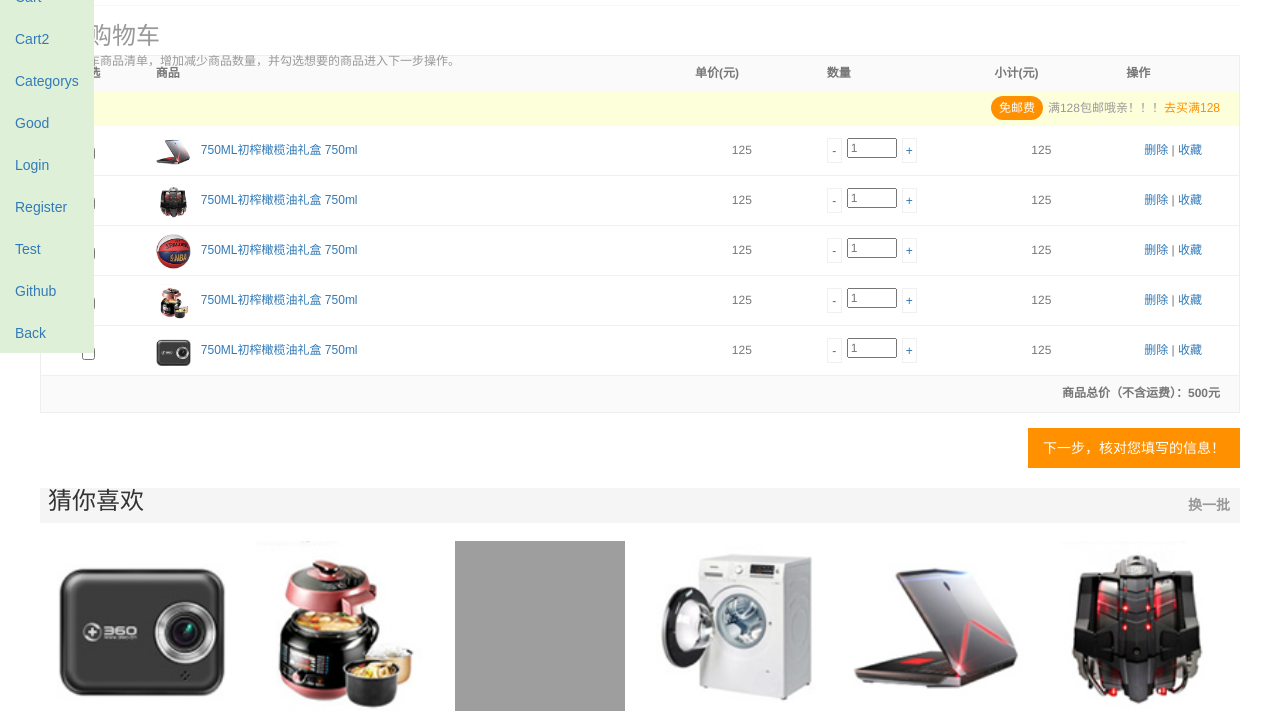
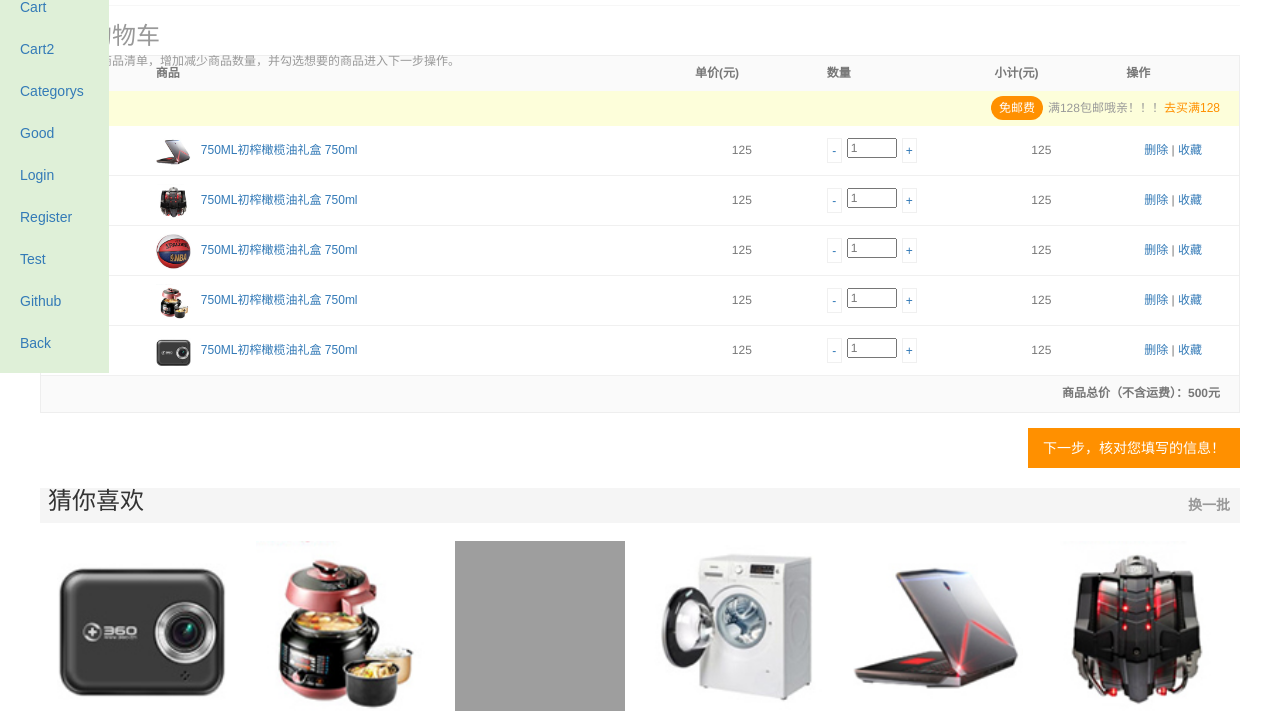
Before and after one commit to cwy007/manmanmai-store, a plain HTML site: page cart.html in a window 1280 px wide. Shown: the part 145-860 px from the top of the page. Drawn offline with nearby package versions, Linux system fonts and the light colour scheme; grey boxes are pictures that could not be loaded.

Commit message:
set sidebar padding

```diff
--- a/cart.html
+++ b/cart.html
@@ -19,7 +19,7 @@
 </head>
 <body>
 	<!-- sidebar -->
-	<ul class="nav nav-pills nav-stacked bg-success" style="position: fixed; left: 0; top: 10%;z-index: 3000; ">
+	<ul class="nav nav-pills nav-stacked bg-success" style="position: fixed; left: 0; top: 10%;z-index: 3000; padding: 10px 10px 10px 5px; ">
 	  <li role="presentation" class=""><a href="https://cwy007.github.io/manmanmai-store">Index</a></li>
 	  <li role="presentation"><a href="https://cwy007.github.io/manmanmai-store/cart">Cart</a></li>
 	  <li role="presentation"><a href="https://cwy007.github.io/manmanmai-store/cart2">Cart2</a></li>
```
Also changed, not shown: cart2.html (+1 -1 lines), categorys.html (+1 -1 lines), good.html (+1 -1 lines), index.html (+1 -1 lines), login.html (+1 -1 lines), register.html (+1 -1 lines), test.html (+1 -1 lines).
